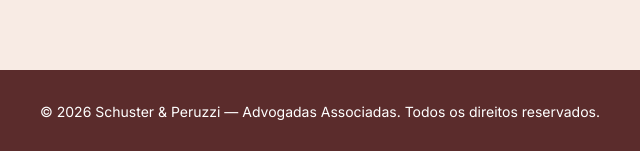
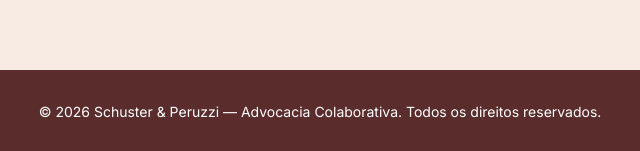
Before and after one commit to Vinigperuzzi/S-P-site, a plain HTML site: page index.html in a window 1280 px wide. Shown: the part 2672-2823 px from the top of the page, 320-960 px from the left. Drawn offline with nearby package versions, Linux system fonts and the light colour scheme.

Commit message:
fix: footer colaborativa

```diff
--- a/index.html
+++ b/index.html
@@ -181,7 +181,7 @@
 
 <!-- ================= FOOTER ================= -->
 <footer class="bg-[#5b2c2c] text-white py-8 text-center text-sm">
-  © 2026 Schuster & Peruzzi — Advogadas Associadas. Todos os direitos reservados.
+  © 2026 Schuster & Peruzzi — Advocacia Colaborativa. Todos os direitos reservados.
 </footer>
 
 </body>
```
